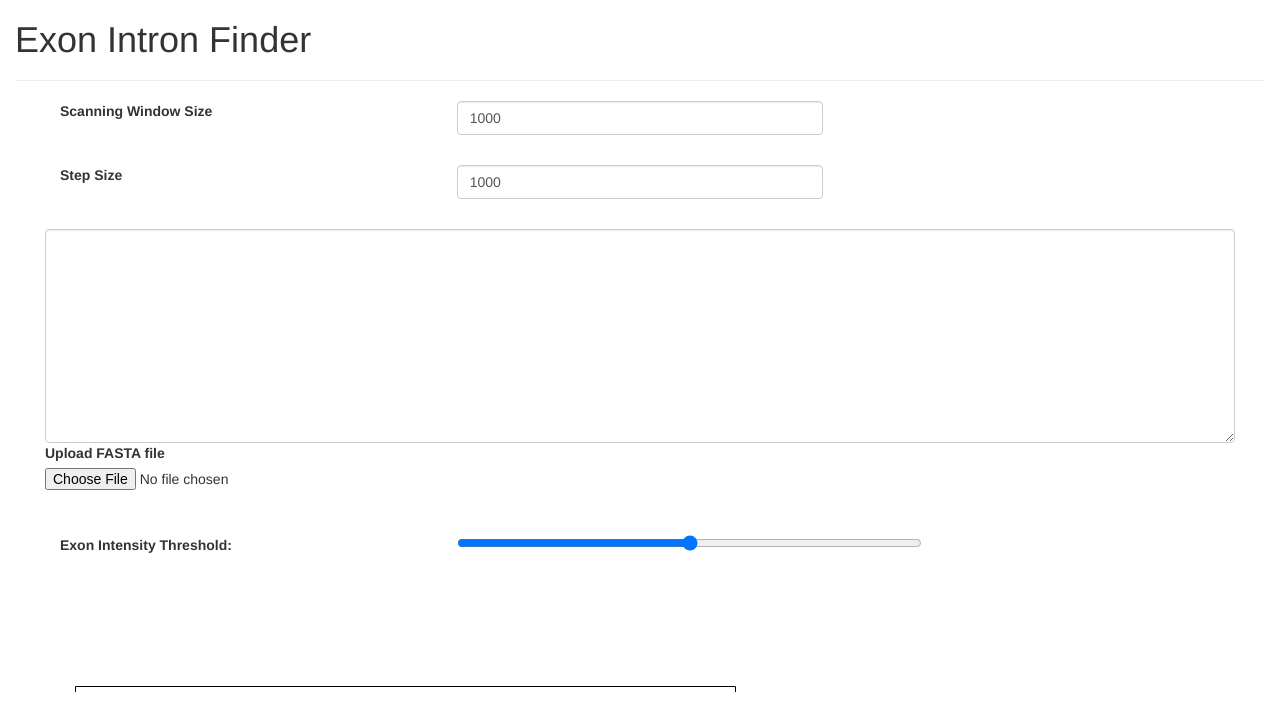
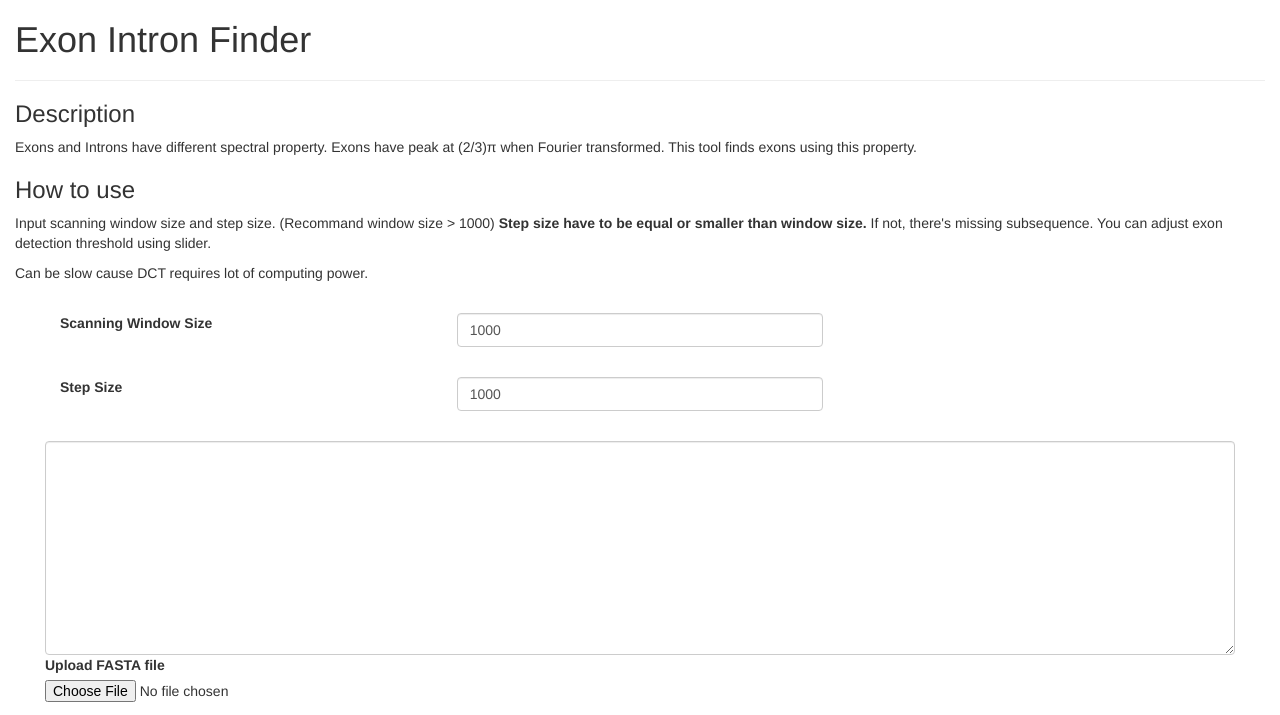
Before and after one commit to elwlwlwk/BioCheat, a Flask app: page /exon_intron in a window 1280 px wide. Shown: the top 715 px of the page. Run offline with Flask 2, Linux system fonts and the light colour scheme; some libraries are stand-ins or nearby versions.

Commit message:
added desctiption exon_intron finder

```diff
--- a/biocheat/static/script/exon_intron/exon_intron.js
+++ b/biocheat/static/script/exon_intron/exon_intron.js
@@ -44,7 +44,7 @@ requirejs(['/static/dct.js'], function () {
 				var reader = new FileReader();
 
 				reader.onload = function (e) {
-					var base_input = e.target.result.replace(/^>.+\n/, "");
+					var base_input = e.target.result.replace(/^>.+/, "");
 					var base_seq = base_input.toUpperCase().replace(/[^ATUCG]/g, "").trim().split("");
 					this.setState({
 						base_input: base_input,
--- a/biocheat/templates/exon_intron.html
+++ b/biocheat/templates/exon_intron.html
@@ -10,5 +10,17 @@
 {% block body %}
 <h1>Exon Intron Finder</h1>
 <hr />
+<h3>Description</h3>
+<p>
+	Exons and Introns have different spectral property. Exons have peak at (2/3)π when Fourier transformed. This tool finds exons using this property.
+</p>
+<h3>How to use</h3>
+<p>
+	Input scanning window size and step size. (Recommand window size &gt; 1000) <b>Step size have to be equal or smaller than window size.</b> If not, there's missing subsequence. You can adjust exon detection threshold using slider.
+</p>
+<p>
+	Can be slow cause DCT requires lot of computing power.
+</p>
+<br />
 <script src="{{ url_for('static', filename='script/exon_intron/exon_intron.js') }}"></script>
 {% endblock %}
```
